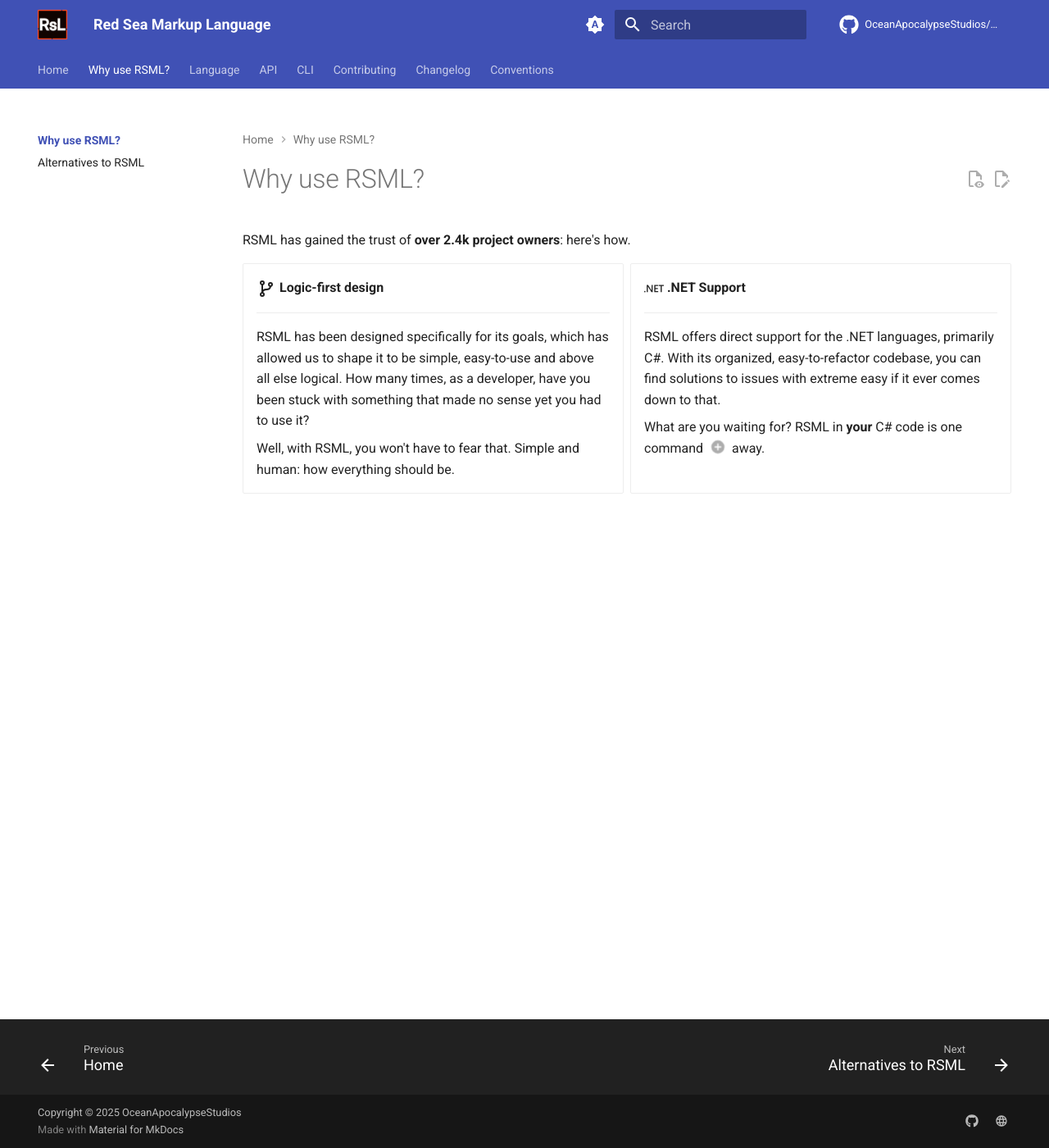
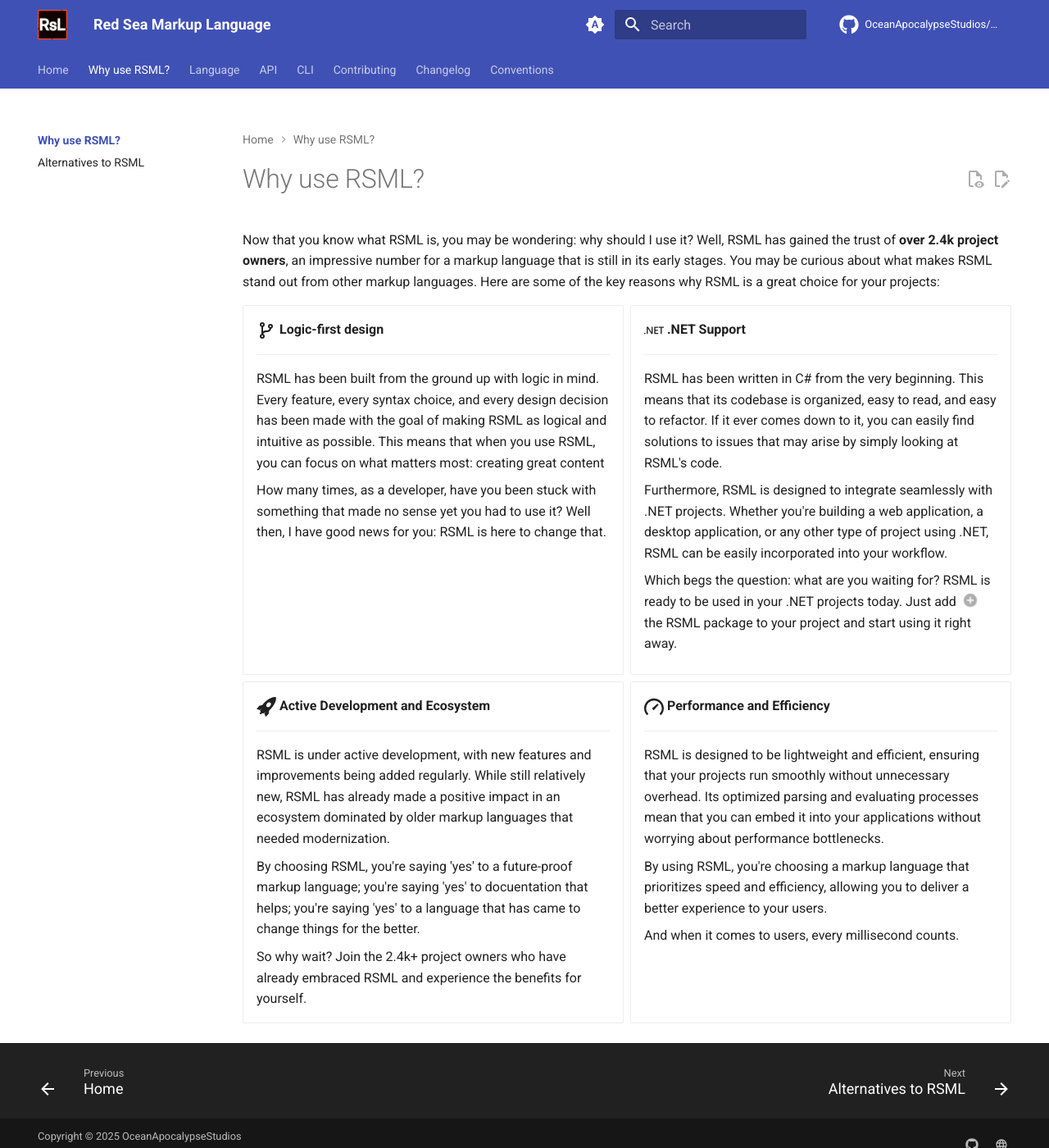
Before and after one commit to OceanApocalypseStudios/RedSeaMarkupLanguage, an MkDocs documentation site: the page built from docs/why/index.md, in a window 1280 px wide and 1400 px high. Shown: the whole window at 82% size. Built offline with MkDocs 1.6.1 and Material for MkDocs 9.7.7, drawn with Linux system fonts in a browser that asks for light colours; comment, search, counter and statistics services are not loaded.

Commit message:
so lame lmfao

```diff
--- a/docs/why/index.md
+++ b/docs/why/index.md
@@ -4,25 +4,46 @@ hide:
 ---
 
 # Why use RSML?
-RSML has gained the trust of **over 2.4k project owners**: here's how.
+Now that you know what RSML is, you may be wondering: why should I use it?
+Well, RSML has gained the trust of **over 2.4k project owners**, an impressive number for a markup language that is still in its early stages. You may be curious about what makes RSML stand out from other markup languages. Here are some of the key reasons why RSML is a great choice for your projects:
 
 <div class="grid cards" markdown>
 
 -   :material-source-branch:{ .lg .middle } **Logic-first design**
 
     ---
-    RSML has been designed specifically for its goals, which has allowed us to shape it to be simple, easy-to-use and above all else logical. How many times, as a developer, have you been stuck with something that made no sense yet you had to use it?
+    RSML has been built from the ground up with logic in mind. Every feature, every syntax choice, and every design decision has been made with the goal of making RSML as logical and intuitive as possible. This means that when you use RSML, you can focus on what matters most: creating great content
 
-    Well, with RSML, you won't have to fear that. Simple and human: how everything should be.
+    How many times, as a developer, have you been stuck with something that made no sense yet you had to use it? Well then, I have good news for you: RSML is here to change that.
 
 -   :simple-dotnet:{ .lg .middle } **.NET Support**
 
     ---
-    RSML offers direct support for the .NET languages, primarily C#. With its organized, easy-to-refactor codebase, you can find solutions to issues with extreme easy if it ever comes down to that.
+    RSML has been written in C# from the very beginning. This means that its codebase is organized, easy to read, and easy to refactor. If it ever comes down to it, you can easily find solutions to issues that may arise by simply looking at RSML's code.
 
-    What are you waiting for? RSML in **your** C# code is one command (1) away.
+    Furthermore, RSML is designed to integrate seamlessly with .NET projects. Whether you're building a web application, a desktop application, or any other type of project using .NET, RSML can be easily incorporated into your workflow.
+
+    Which begs the question: what are you waiting for? RSML is ready to be used in your .NET projects today. Just add (1) the RSML package to your project and start using it right away.
     { .annotate }
 
     1. `#!bash dotnet add package OceanApocalypseStudios.RSML`
 
+-   :simple-rocket:{ .lg .middle } **Active Development and Ecosystem**
+
+    ---
+    RSML is under active development, with new features and improvements being added regularly. While still relatively new, RSML has already made a positive impact in an ecosystem dominated by older markup languages that needed modernization.
+
+    By choosing RSML, you're saying 'yes' to a future-proof markup language; you're saying 'yes' to docuentation that helps; you're saying 'yes' to a language that has came to change things for the better.
+
+    So why wait? Join the 2.4k+ project owners who have already embraced RSML and experience the benefits for yourself.
+
+-   :simple-speedtest:{ .lg .middle } **Performance and Efficiency**
+
+    ---
+    RSML is designed to be lightweight and efficient, ensuring that your projects run smoothly without unnecessary overhead. Its optimized parsing and evaluating processes mean that you can embed it into your applications without worrying about performance bottlenecks.
+
+    By using RSML, you're choosing a markup language that prioritizes speed and efficiency, allowing you to deliver a better experience to your users.
+
+    And when it comes to users, every millisecond counts.
+
 </div>
```
Also changed, not shown: docs/why/alternatives.md (+6 -2 lines).
